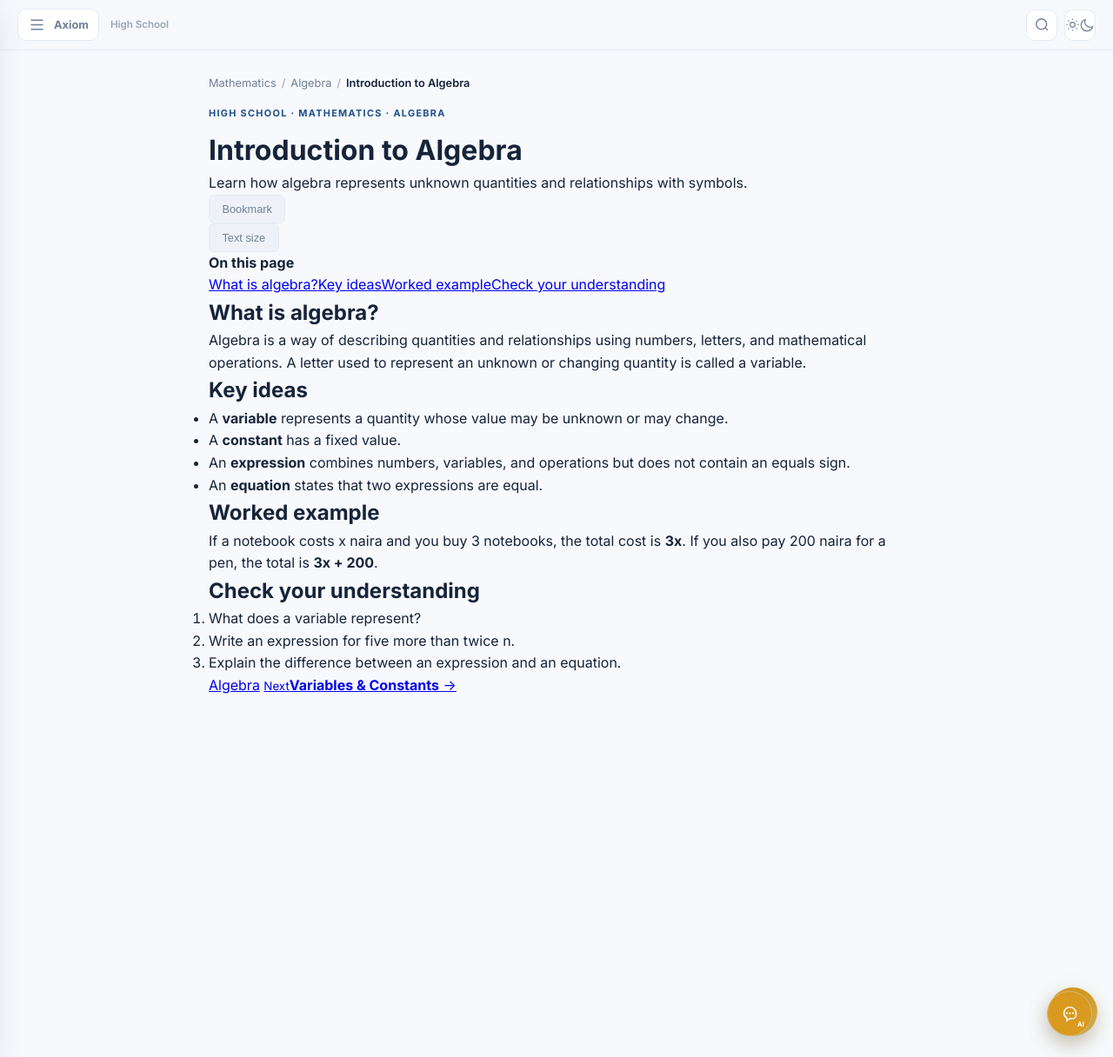
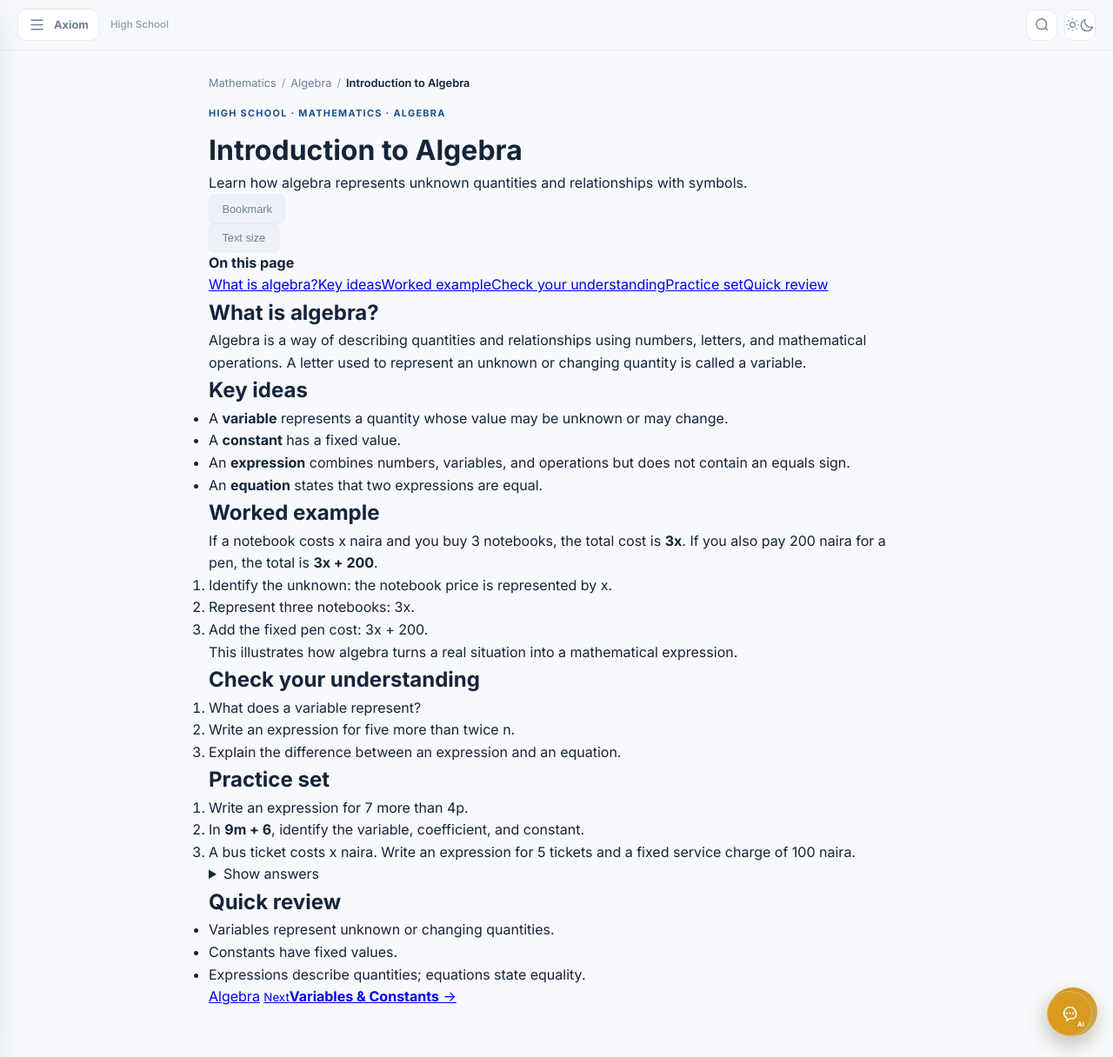
Before and after one commit to michaellegit28/axiom-academy, a Jekyll site: the page built from high-school/mathematics/algebra/introduction-to-algebra.md, in a window 1280 px wide and 1216 px high. Shown: the whole window at 87% size. Built offline with Jekyll 4.4.1, drawn with Linux system fonts in a browser that asks for light colours; comment, search, counter and statistics services are not loaded.

Commit message:
Expand Algebra introduction with practice set

```diff
--- a/high-school/mathematics/algebra/introduction-to-algebra.md
+++ b/high-school/mathematics/algebra/introduction-to-algebra.md
@@ -11,5 +11,7 @@ next_study_title: Variables & Constants
 ---
 <h2>What is algebra?</h2><p>Algebra is a way of describing quantities and relationships using numbers, letters, and mathematical operations. A letter used to represent an unknown or changing quantity is called a variable.</p>
 <h2>Key ideas</h2><ul><li>A <strong>variable</strong> represents a quantity whose value may be unknown or may change.</li><li>A <strong>constant</strong> has a fixed value.</li><li>An <strong>expression</strong> combines numbers, variables, and operations but does not contain an equals sign.</li><li>An <strong>equation</strong> states that two expressions are equal.</li></ul>
-<h2>Worked example</h2><p>If a notebook costs x naira and you buy 3 notebooks, the total cost is <strong>3x</strong>. If you also pay 200 naira for a pen, the total is <strong>3x + 200</strong>.</p>
+<h2>Worked example</h2><p>If a notebook costs x naira and you buy 3 notebooks, the total cost is <strong>3x</strong>. If you also pay 200 naira for a pen, the total is <strong>3x + 200</strong>.</p><ol><li>Identify the unknown: the notebook price is represented by x.</li><li>Represent three notebooks: 3x.</li><li>Add the fixed pen cost: 3x + 200.</li></ol><p>This illustrates how algebra turns a real situation into a mathematical expression.</p>
 <h2>Check your understanding</h2><ol><li>What does a variable represent?</li><li>Write an expression for five more than twice n.</li><li>Explain the difference between an expression and an equation.</li></ol>
+<h2>Practice set</h2><ol><li>Write an expression for 7 more than 4p.</li><li>In <strong>9m + 6</strong>, identify the variable, coefficient, and constant.</li><li>A bus ticket costs x naira. Write an expression for 5 tickets and a fixed service charge of 100 naira.</li></ol><details><summary>Show answers</summary><ol><li><strong>4p + 7</strong>.</li><li>Variable: <strong>m</strong>; coefficient: <strong>9</strong>; constant: <strong>6</strong>.</li><li><strong>5x + 100</strong>.</li></ol></details>
+<h2>Quick review</h2><ul><li>Variables represent unknown or changing quantities.</li><li>Constants have fixed values.</li><li>Expressions describe quantities; equations state equality.</li></ul>
```
